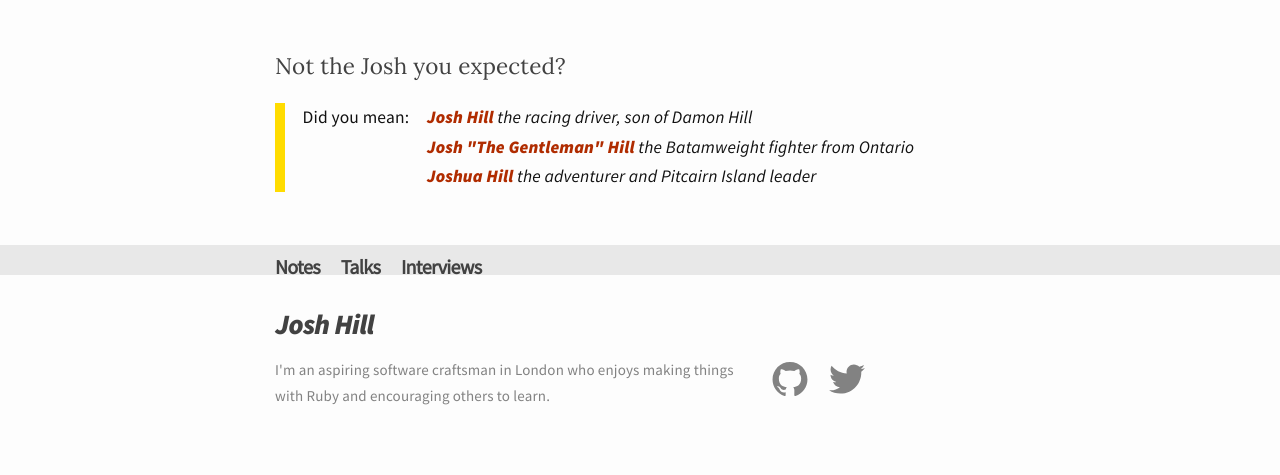
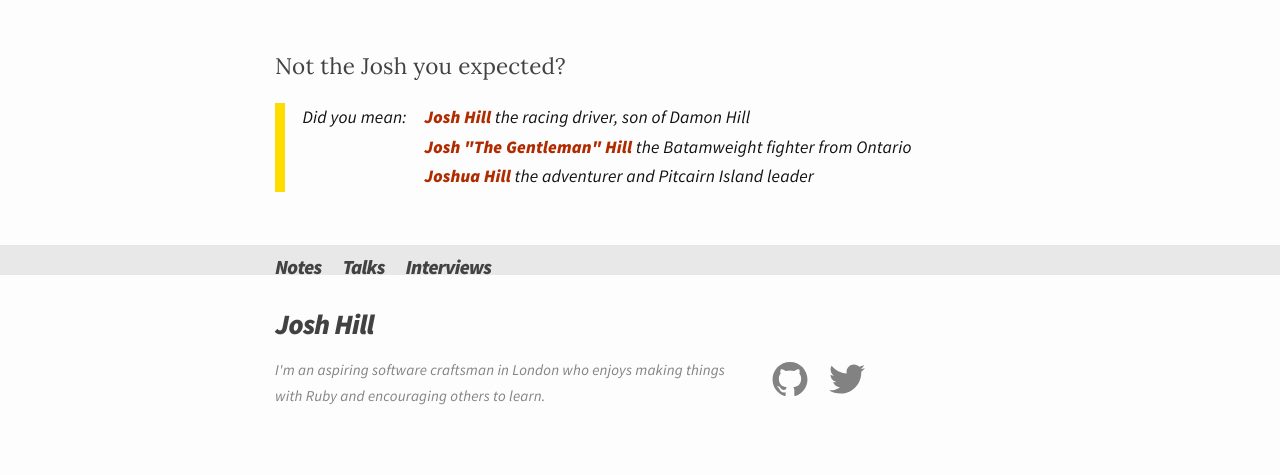
Before and after one commit to jamesjoshuahill/jamesjoshuahill.github.io, a Jekyll site: the page built from index.html, in a window 1280 px wide. Shown: the part 1103-1578 px from the top of the page. Built offline with Jekyll 4.4.1, drawn with Linux system fonts in a browser that asks for light colours.

Commit message:
Use Source Sans Pro in italics

```diff
--- a/_sass/_layout.scss
+++ b/_sass/_layout.scss
@@ -148,6 +148,7 @@
  */
 .site-footer {
     font-family: $title-font-family;
+    font-style: italic;
     border-top: 23pt solid $grey-color-light;
     padding: $spacing-unit 0;
 }
@@ -332,6 +333,7 @@
 .did-you-mean {
     font-family: $title-font-family;
     font-size: $small-font-size;
+    font-style: italic;
     padding: 0 0 0 $spacing-unit / 2;
     border-left: 10px solid $brand-background-color;
     margin-bottom: $spacing-unit / 2;
--- a/css/main.scss
+++ b/css/main.scss
@@ -3,7 +3,7 @@
 ---
 @charset "utf-8";
 
-@import url(http://fonts.googleapis.com/css?family=Source+Sans+Pro:400,400italic,900italic|Lora:400,400italic,700,700italic);
+@import url(http://fonts.googleapis.com/css?family=Source+Sans+Pro:400italic,900italic|Lora:400,400italic,700,700italic);
 
 // Our variables
 $base-font-family: 'Lora', Georgia, serif;
```
